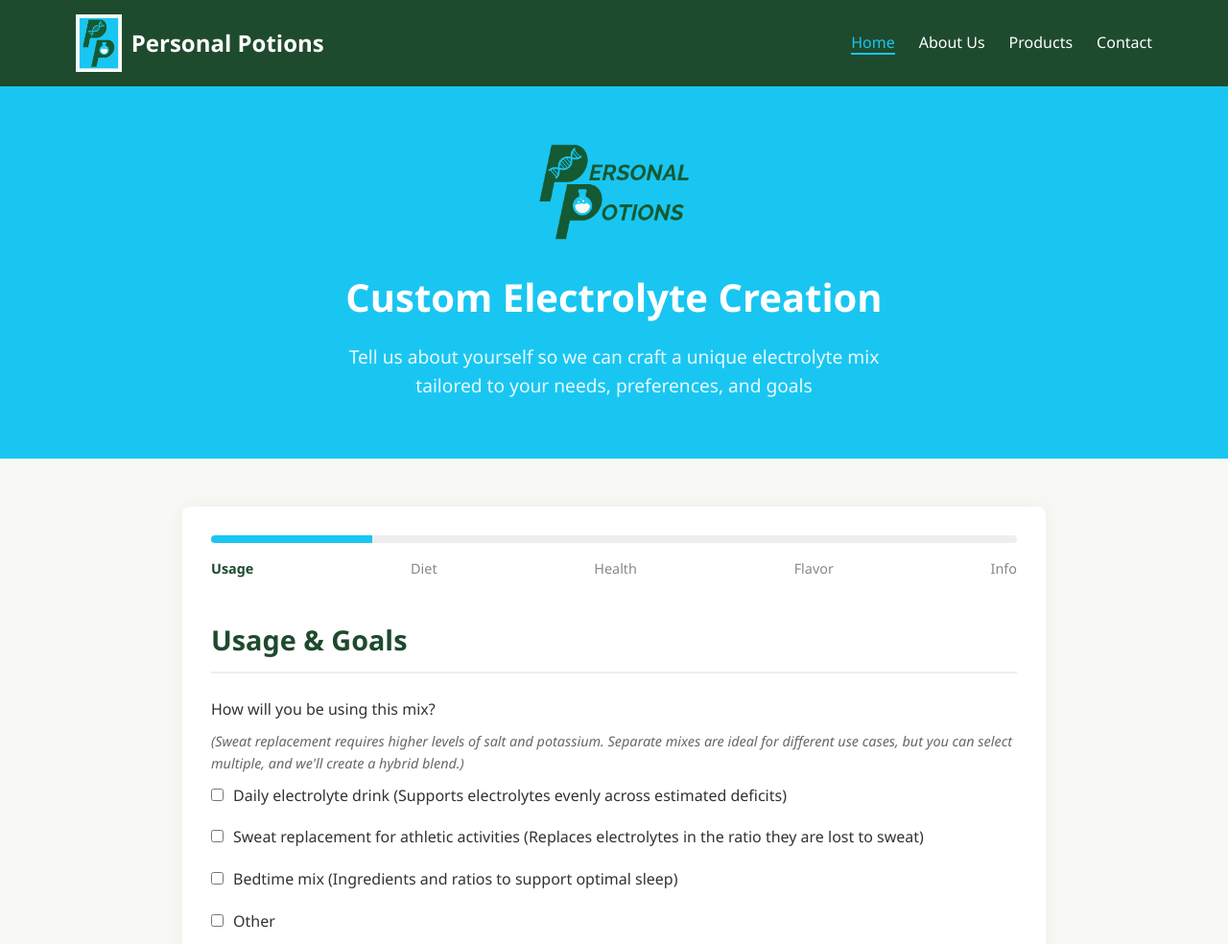
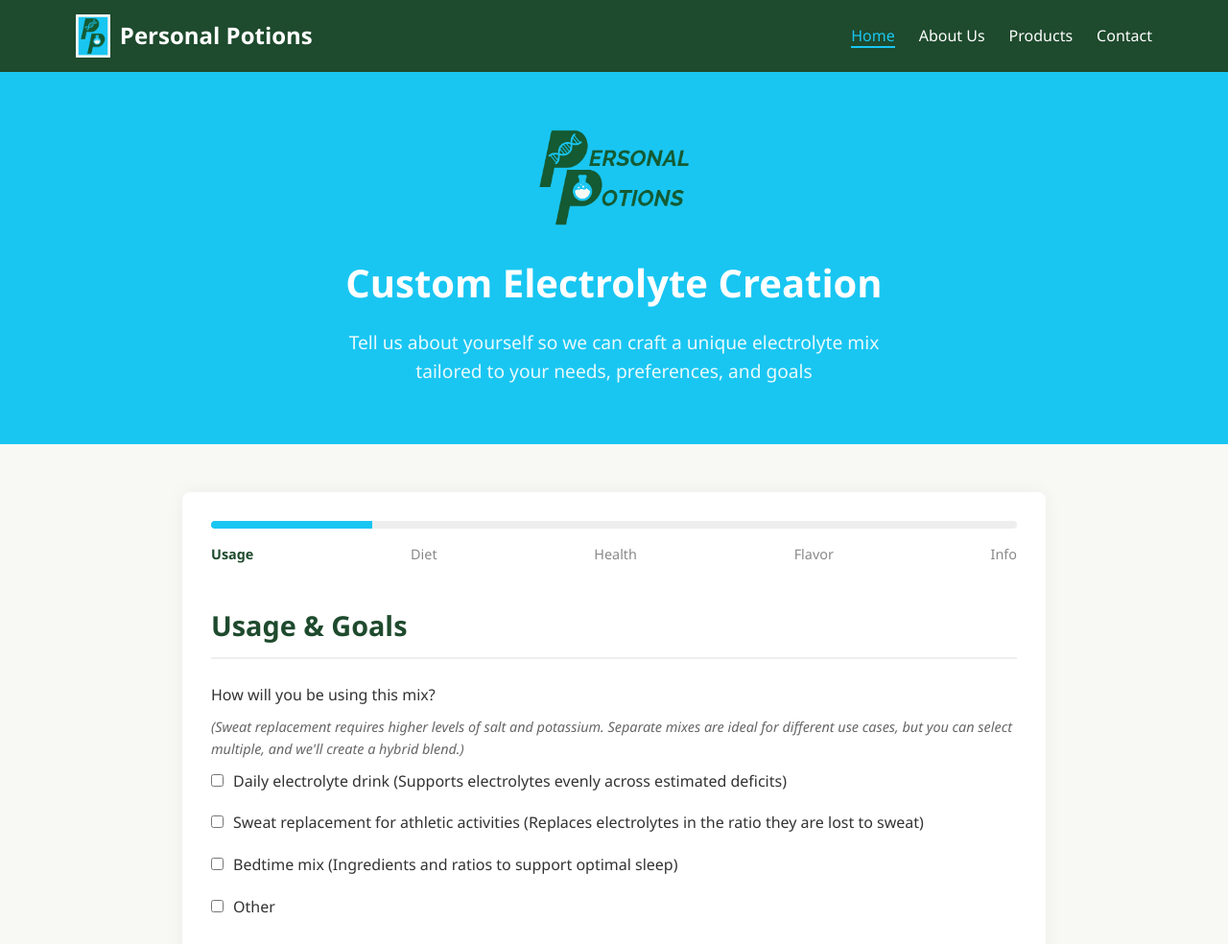
Before and after one commit to Jschueller18/Personal-Potions, a plain HTML site: page index.html in a window 1280 px wide. Shown: the top 984 px of the page at 96% size. Drawn offline with Linux system fonts and the light colour scheme.

Commit message:
Update style.css

```diff
--- a/style.css
+++ b/style.css
@@ -50,7 +50,7 @@ body {
 }
 
 #nav-logo {
-    height: 60px;
+    height: 45px;
 }
 
 .nav-links {
```
